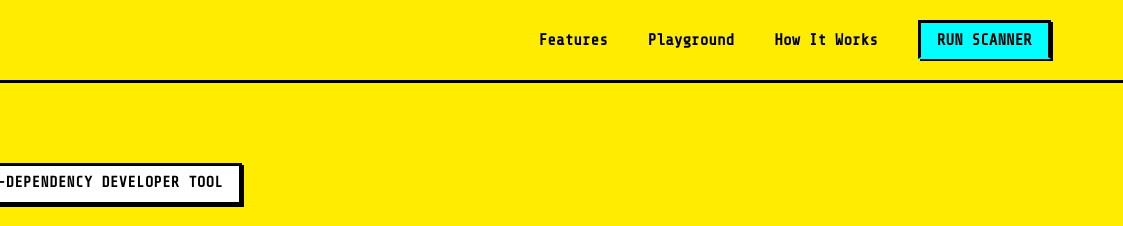
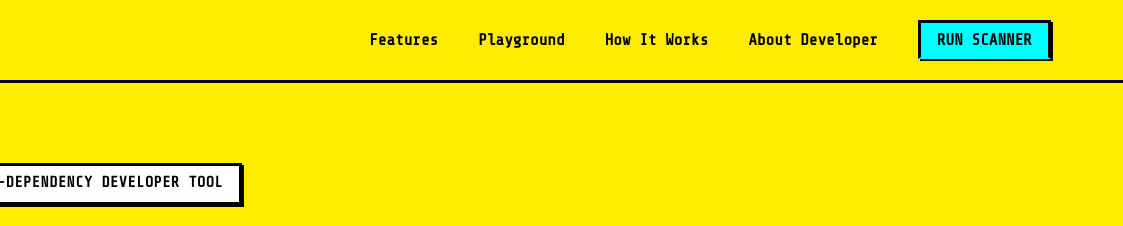
Before and after one commit to Sujoymoulick/scanner_skill, a plain HTML site: page index.html in a window 1280 px wide. Shown: the top 226 px of the page, 157-1280 px from the left. Drawn offline with nearby package versions, Linux system fonts and the light colour scheme.

Commit message:
feat: add About Developer link inside header and footer navigation menus

```diff
--- a/index.html
+++ b/index.html
@@ -29,6 +29,7 @@
         <li><a href="#features">Features</a></li>
         <li><a href="#demo">Playground</a></li>
         <li><a href="#how-it-works">How It Works</a></li>
+        <li><a href="#about-developer">About Developer</a></li>
         <li><a href="#terminal-section" class="btn-nav">Run Scanner</a></li>
       </ul>
     </nav>
@@ -758,6 +759,7 @@ func GetTasks(c *gin.Context) {
         <a href="#features">Features</a>
         <a href="#demo">Playground</a>
         <a href="#how-it-works">Timeline</a>
+        <a href="#about-developer">Developer</a>
       </div>
     </div>
   </footer>
```
Also changed, not shown: README.md.
